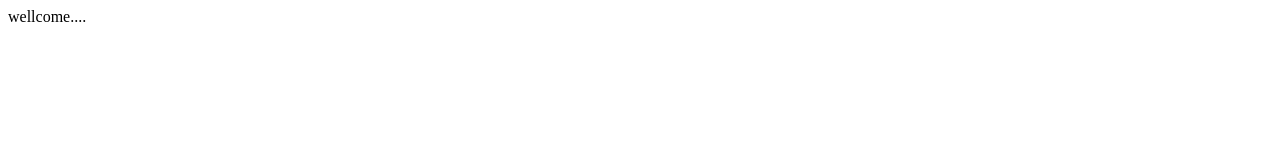
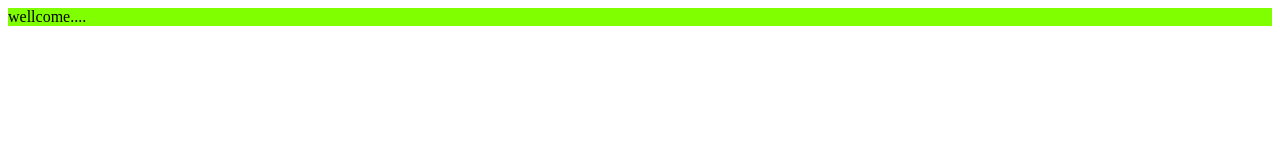
Before and after one commit to tammarh/lesson_seven_git, a plain HTML site: page index.html in a window 1280 px wide. Drawn offline with Linux system fonts and the light colour scheme.

Commit message:
add css file

```diff
--- a/index.html
+++ b/index.html
@@ -4,6 +4,7 @@
     <meta charset="UTF-8">
     <meta name="viewport" content="width=device-width, initial-scale=1.0">
     <title>HTML-FILE</title>
+    <link rel="stylesheet" href="main.css">
     <script src="jsfile.js"></script>
 </head>
 <body>
--- /dev/null
+++ b/main.css
@@ -0,0 +1,4 @@
+div{
+    background-color: chartreuse;
+    font-size: medium;
+}
```
